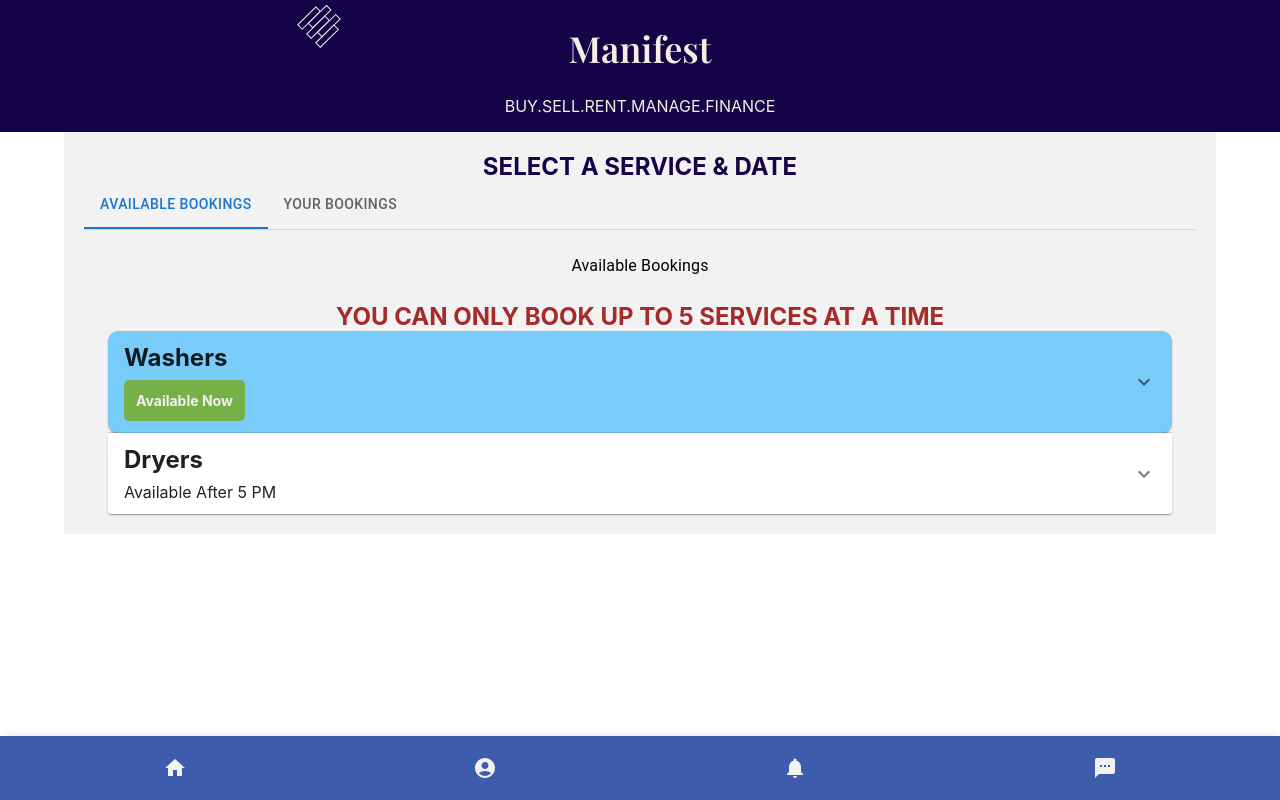
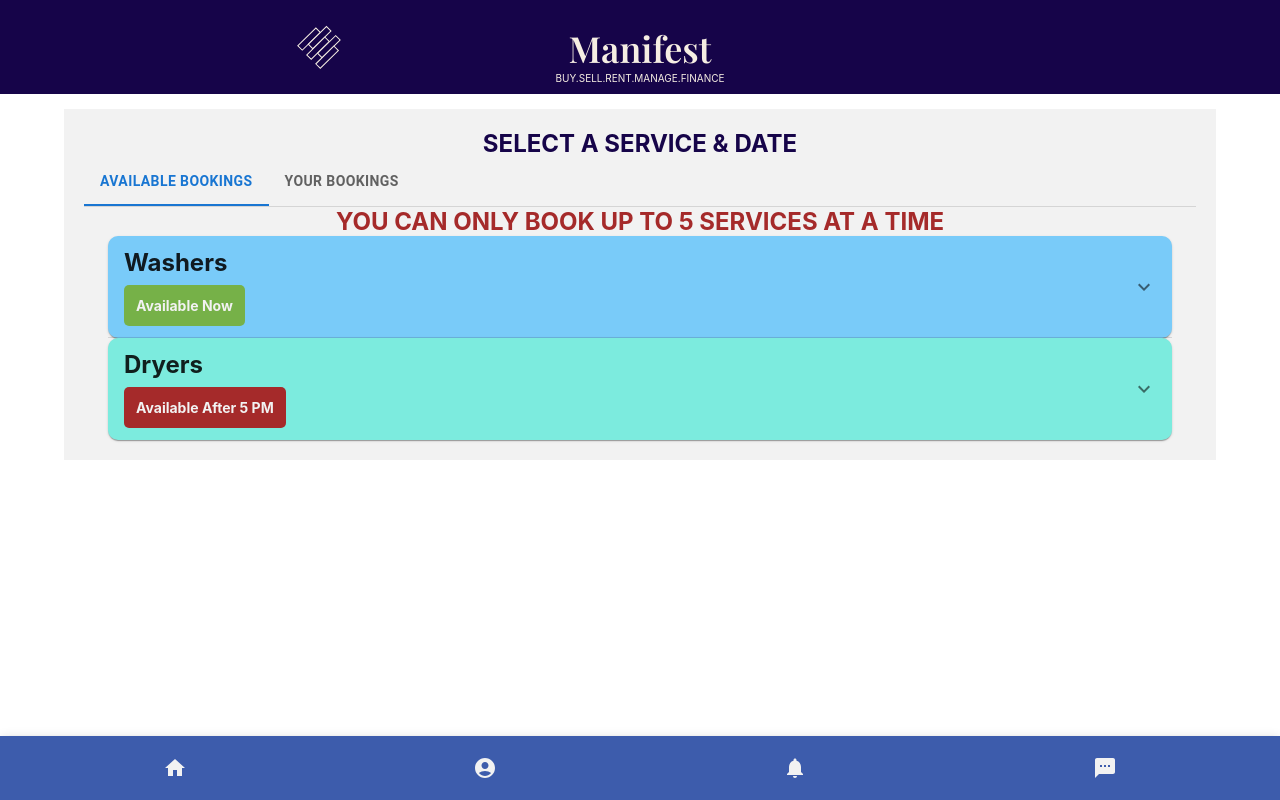
Before and after one commit to CharlizeSerrano5/Laundry_App, a React (Create React App) app: page / in a window 1280 px wide. Built offline with nearby package versions, Linux system fonts and the light colour scheme; a web font is replaced by a local one.

Commit message:
Implementing Small Changes Made During Meeting

```diff
--- a/src/App.js
+++ b/src/App.js
@@ -9,7 +9,7 @@
     <div className="App">
       <TopBar></TopBar>
       <Container>
-        <Box style={{backgroundColor: '#F2F2F2', padding: '20px'}}>
+        <Box style={{backgroundColor: '#F2F2F2', padding: '20px', marginTop: '15px'}}>
           <h2 className='ServiceSelect'>
             SELECT A SERVICE & DATE
           </h2>
--- a/src/Components/Accordian.js
+++ b/src/Components/Accordian.js
@@ -75,33 +75,57 @@
 
         </AccordionDetails>
       </Accordion>
-      <Accordion>
+      <Accordion style={{backgroundColor: '#7CEBDE', borderRadius: '10px'}}>
         <AccordionSummary
           expandIcon={<ExpandMoreIcon />}
-          aria-controls="panel3-content"
-          id="panel3-header"
+          aria-controls="panel1-content"
+          id="panel1-header"
         >
           <Grid container spacing={1} textAlign={'left'}>
             <Grid item xs={12}>
               <h2>Dryers</h2>
-
             </Grid>
             <Grid item xs={12} textAlign={'left'}>
-              <div>
-                Available After 5 PM
-              </div>
+              <Box style={{backgroundColor: '#A52A2A', padding: '12px', display: 'inline-block', borderRadius: '5px'}}>
+                <h3>Available After 5 PM</h3>
+              </Box>
 
             </Grid>
           </Grid>
         </AccordionSummary>
         <AccordionDetails>
-          Lorem ipsum dolor sit amet, consectetur adipiscing elit. Suspendisse
-          malesuada lacus ex, sit amet blandit leo lobortis eget.
+          <Box style={{backgroundColor: '#F2F2F2', padding: '10px', borderRadius: '10px'}}>
+          <Grid container spacing={1}>
+            <Grid item xs={12}>
+              <Stack
+                direction="row"
+                justifyContent="space-between"
+                alignItems="stretch"
+                container
+                spacing={0.5}
+                padding={'0px'}
+              >
+                <img src={LaundryIcon}></img>
+                {currWeek.map((weekday) => (
+                  <WeekdayButton key={`${weekday.getDay()}`} WeekDay={weekday.getDay()} Month={weekday.getMonth()+1} Date={weekday.getDate()}
+                  Year={weekday.getFullYear()}></WeekdayButton>
+
+                ))}
+                {/* <WeekdayButton></WeekdayButton>
+                <WeekdayButton></WeekdayButton>
+                <WeekdayButton></WeekdayButton> */}
+                </Stack>
+            </Grid>
+            <Grid item xs={12} textAlign={'left'}>
+              Available Until 5 PM
+
+            </Grid>
+
+          </Grid>
+          </Box>
+
+
         </AccordionDetails>
-        <AccordionActions>
-          <Button>Cancel</Button>
-          <Button>Agree</Button>
-        </AccordionActions>
       </Accordion>
     </div>
   );
--- a/src/Components/BookingTabs.js
+++ b/src/Components/BookingTabs.js
@@ -17,12 +17,12 @@
       <TabContext value={value}>
         <Box sx={{ borderBottom: 1, borderColor: 'divider' }}>
           <TabList onChange={handleChange} aria-label="lab API tabs example">
-            <Tab label="Available Bookings" value="1" />
-            <Tab label="Your Bookings" value="2" />
+            <Tab label="Available Bookings" value="1" style={{fontSize: '14px',fontWeight: '600'}}/>
+            <Tab label="Your Bookings" value="2" style={{fontSize: '14px',fontWeight: '600'}}/>
           </TabList>
         </Box>
-        <TabPanel value="1">Available Bookings</TabPanel>
-        <TabPanel value="2">Your Bookings</TabPanel>
+        {/* <TabPanel value="1">Available Bookings</TabPanel>
+        <TabPanel value="2">Your Bookings</TabPanel> */}
       </TabContext>
     </Box>
   );
--- a/src/Components/TopBar.css
+++ b/src/Components/TopBar.css
@@ -9,4 +9,12 @@
     font-size: 36px;
     font-weight: 600;
     font-style: normal;
+    padding: 0px;
+    margin-bottom: 0px;
 }
+
+
+.TopBarSubtitle{
+    margin-top: 0px;
+    font-size: 10px;
+}
--- a/src/Components/TopBar.js
+++ b/src/Components/TopBar.js
@@ -7,12 +7,12 @@
             <Container>
                 <Box>
                     <Grid container spacing={1}>
-                        <Grid item xs={3} textAlign={'right'}>
+                        <Grid item xs={3} textAlign={'right'} alignContent={'center'}>
                             <img src={ManifestLogo}></img>
                         </Grid>
                         <Grid item xs={6}>
                             <h1 className='TopBarTitle'>Manifest</h1>
-                            <p>BUY.SELL.RENT.MANAGE.FINANCE</p>
+                            <p className='TopBarSubtitle'>BUY.SELL.RENT.MANAGE.FINANCE</p>
                         </Grid>
                     </Grid>
                 </Box>
--- a/src/Components/WeekdayButton.css
+++ b/src/Components/WeekdayButton.css
@@ -2,4 +2,5 @@
     background-color: #D6D5DA;
     border-radius: 5px;
     font-size: 11px;
+    font-weight: 600;
 }
--- a/src/Components/WeekdayButton.js
+++ b/src/Components/WeekdayButton.js
@@ -27,7 +27,7 @@
         <div>
         <div className="WeekdayButton">
             <Box>
-                <Button style={{color: '#160449', fontSize: '11px', padding: '2px', minWidth: '0px'}} onClick={() => {
+                <Button style={{color: '#160449', fontSize: '11px', padding: '2px', minWidth: '0px', fontWeight: '600'}} onClick={() => {
                     handleWeekdaySelect();
                 }}>
                     <Grid container spacing={0.5} style={{padding: '0px', width: '100%'}}>
@@ -41,11 +41,11 @@
                 </Button>
             </Box>
         </div>
-    {/* <Grid container spacing={1}>
+    <Grid container spacing={1}>
         {availableTimes.map((time)=> (
             <Grid item xs={1}>{time.getHours()}</Grid>
         ))}
-    </Grid> */}
+    </Grid>
     </div>
     )
 };
```
